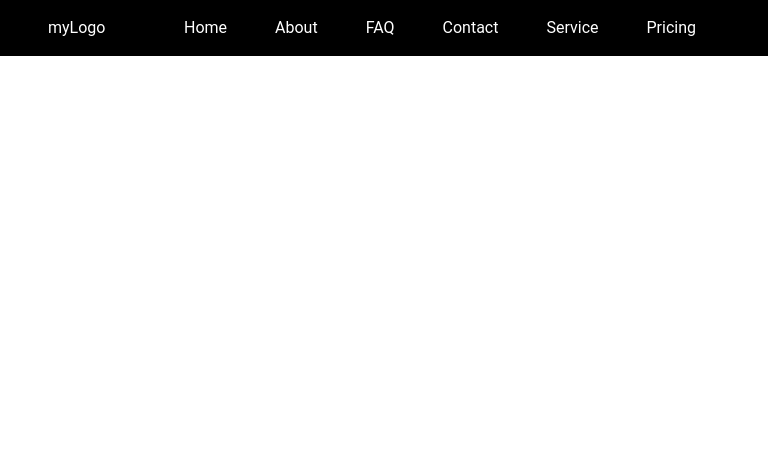
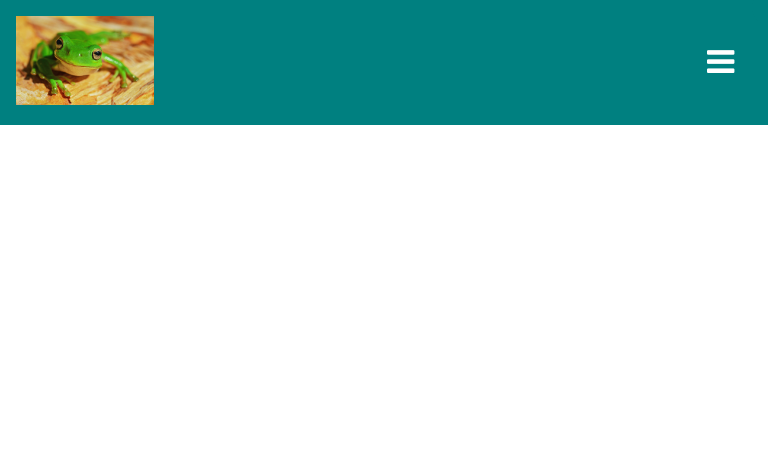
Before and after one commit to liptonzuma/Navbar-collection, a website: page index.html in a window 768 px wide. Drawn offline with Linux system fonts and the light colour scheme.

Commit message:
first commit

```diff
--- a/app.js
+++ /dev/null
@@ -1,27 +0,0 @@
-const package = n => {
-    const { links, style, background, color, logo, logoType, pathType } = n;
-    const navbar = document.querySelector("#navbar")
-    let brand;
-
-    if (logoType === "text") {
-        brand = `<a href="/home" class="logo">${logo}</a>`
-    } else if (logoType === "image") {
-        brand = `<a href="/home" class="logo">
-		 <img src=${logo} alt="logo-image"/>
-		 </a>`
-    } else {
-        alert("LogoType can only be text or image")
-    }
-
-
-    const li = links.map(link => {
-        return (
-            `<li ><a class="link" href="${pathType}${link}">${link}</a></li>`
-        )
-    })
-    const _listContainer = document.createElement("ul")
-    _listContainer.innerHTML = brand
-    _listContainer.classList.add("list-container")
-    _listContainer.innerHTML += li.join("");
-    navbar.appendChild(_listContainer)
-}
--- a/index.html
+++ b/index.html
@@ -6,24 +6,30 @@
     <meta http-equiv="X-UA-Compatible" content="IE=edge">
     <meta name="viewport" content="width=device-width, initial-scale=1.0">
     <title>package</title>
-    <link rel="stylesheet" href="style.css">
+    <link rel="stylesheet" href="simpleBar.css">
 </head>
 
 <body>
     <div>
         <nav id="navbar">
+        </nav>
 
-        </nav>
+
     </div>
-    <script src="app.js"></script>
+    <script src="simpleBar.js"></script>
     <script>
         package({
-            links: ["home", "about", "FAQ", "contact", "service", "Pricing"],
-            logoType: "text",
-            logo: "myLogo",
-            background: "red",
-            color: "black",
-            pathType: "#"
+            links: ["Home", "Service", "About", "contact", "Pricing", "FAQ", "support", "purchase"],
+            logoType: "image",
+            logo: "/toad.jpg",
+            background: "teal",
+            color: "white",
+            logoColor: "brown",
+            pathType: "#",
+            style: "drop",
+            humburgerColor: "white",
+            fixed: true,
+
         })
     </script>
 </body>
--- /dev/null
+++ b/simpleBar.css
@@ -0,0 +1,162 @@
+@import "/node_modules/font-awesome/css/font-awesome.min.css";
+* {
+    margin: 0;
+    padding: 0;
+    box-sizing: border-box;
+}
+
+.fixed {
+    position: fixed;
+    width: 100vw;
+    top: 0;
+    left: 0;
+}
+
+nav {
+    width: 100%;
+    display: flex;
+    padding: 1rem;
+    position: relative;
+    z-index: 10000;
+}
+
+.logo-text {
+    margin-right: auto !important;
+    width: 25%;
+    font-size: 1.4rem;
+    text-decoration: none;
+    font-family: "Lobster", cursive;
+    padding-left: 2rem;
+    position: relative;
+    z-index: 10000;
+}
+
+.logo-image {
+    margin-right: auto !important;
+    max-width: 20%;
+    position: relative;
+    z-index: 10000;
+}
+
+.link {
+    font-size: 1.1rem;
+    font-family: "Raleway", sans-serif;
+    font-weight: 500;
+    text-transform: capitalize;
+}
+
+.list-container {
+    list-style: none;
+    margin-left: auto;
+    display: flex;
+    justify-content: space-evenly;
+    align-items: center;
+}
+
+.list-container li {
+    margin-right: 3rem;
+}
+
+.list-container li a {
+    text-decoration: none;
+}
+
+.dropDown {
+    list-style: none;
+    padding: 0.5rem;
+    text-align: left;
+}
+
+.dropDown li {
+    padding: 0.4rem;
+}
+
+.dropDown li a {
+    height: 1rem;
+    line-height: 1rem;
+    padding: 0.3rem;
+}
+
+.dropDown li a:hover {
+    background: #000;
+}
+
+.menu {
+    font-size: 2rem;
+    display: none;
+    cursor: pointer;
+    margin-left: auto !important;
+}
+
+a {
+    cursor: pointer !important;
+}
+
+@media(max-width:990px) {
+    sc .logo-image {
+        max-width: 15%;
+    }
+    .list-container {
+        display: block;
+        position: fixed;
+        width: 50%;
+        height: 100%;
+        background: inherit;
+        color: white;
+        padding: 2rem 0rem 1.2rem 1rem;
+        font-size: 1.3rem;
+        text-transform: capitalize;
+        transition: 300ms ease-in-out;
+        overflow: scroll;
+    }
+    .list-container::-webkit-scrollbar {
+        display: none;
+    }
+    .right {
+        top: 4rem;
+        right: -100%;
+        text-align: center;
+    }
+    .left {
+        top: 4rem;
+        left: -100%;
+    }
+    .slide-from-right {
+        right: 0;
+    }
+    .slide-from-left {
+        left: 0;
+    }
+    .list-container li {
+        padding: 1.2rem 0rem 1.2rem 1rem;
+    }
+    /************** finish the drop******************/
+    .drop {
+        width: 100%;
+        height: 100%;
+        opacity: 0.9;
+        top: 0;
+        left: 0;
+        -webkit-clip-path: circle(2.1% at 100% 1%);
+        clip-path: circle(2.1% at 100% 1%);
+    }
+    .drop-from-top {
+        top: 4rem;
+        -webkit-clip-path: circle(139.7% at 99% 2%);
+        clip-path: circle(139.7% at 99% 2%);
+    }
+    .menu {
+        display: flex;
+        align-items: center;
+        cursor: pointer;
+        position: relative;
+        padding-right: 1.1rem;
+        z-index: 10000;
+    }
+}
+
+@media( min-width:764px)and (max-width:988px) {
+    .list-container {
+        padding-top: 6rem;
+    }
+}
--- /dev/null
+++ b/simpleBar.js
@@ -0,0 +1,118 @@
+const package = options => {
+    /********************Destructuring the parameters from the option object**************************/
+    const {
+        links,
+        style,
+        background,
+        color,
+        logo,
+        logoType,
+        pathType,
+        logoColor,
+        humburgerColor,
+        fixed,
+    } = options;
+
+    /*********************Checking if fixed is true and apply the fixed class else we take it out*************/
+    const navbar = document.querySelector("#navbar")
+    fixed ? document.querySelector("nav").classList.add("fixed") : document.querySelector("nav").classList.remove("fixed")
+
+
+    /********************checking if the logo is either text or an image*************************/
+    let brand;
+    if (logoType === "text") {
+        brand = `<a href="${pathType}home" class="logo-text">${logo}</a>`
+    } else if (logoType === "image") {
+        brand = `<a href="${pathType}home" class="logo">
+		 <img src=${logo} alt="logo-image" class="logo-image"/>
+		 </a>`
+    } else {
+        alert("LogoType can only be text or image")
+    }
+
+    /********************************converting the list into into the list item with the anchor tag******/
+
+    const li = links.map(link => {
+        return (
+            `<li class="list-item">
+            <a class="link ${link}-link" href="${pathType}${link}">
+            ${link}</a>
+            </li>`
+        )
+
+    })
+
+    /*************************************creating the humburger************************************/
+    const humurger = `<i class="fa fa-bars menu"></i>`
+    const _listContainer = document.createElement("ul")
+
+    /*****************************************adding the parts into the nav element*********************/
+    navbar.innerHTML += brand
+    _listContainer.classList.add("list-container")
+    _listContainer.innerHTML += li.join("");
+    navbar.appendChild(_listContainer)
+    navbar.innerHTML += humurger
+
+    /****************************************Applying the the users color picks************************/
+    navbar.style.backgroundColor = background
+
+    const navLink = document.querySelectorAll(".link")
+    const navbarBrand = document.querySelector(".logo-text")
+    if (navbarBrand) {
+        navbarBrand.style.color = logoColor
+
+    }
+    navLink.forEach(link => link.style.color = color)
+    navLink.forEach(link => link.addEventListener("mouseover", () => {
+            link.style.color = linkHoverColor
+        }))
+        /************************************************************************************* */
+        /***************************************Targeting the humburger***********************************************/
+    const menu = document.querySelector(".menu")
+    menu.style.color = humburgerColor
+    let action;
+    menu.addEventListener("click", () => {
+            if (menu.classList.contains("fa-bars")) {
+                menu.classList.remove("fa-bars")
+                menu.classList.add("fa-times")
+                _slide(action)
+            } else {
+                menu.classList.add("fa-bars")
+                _slide(action)
+            }
+        })
+        /********************************************************************************************/
+
+    /***************************Adding the style properties********************************/
+    const bar = document.querySelector(".list-container")
+    if (window.matchMedia("max-width:990px")) {
+
+
+        switch (style) {
+            case "slide-from-right":
+                bar.classList.add("right");
+                action = "slide-from-right"
+                console.log("right")
+                break;
+            case "slide-from-left":
+                action = "slide-from-left"
+                bar.classList.add("left");
+                break;
+            case "drop":
+                action = "drop-from-top"
+                bar.classList.add("drop");
+                break;
+            default:
+                break;
+        }
+    }
+    /*****************************************************************/
+
+
+    /**************actions**************/
+
+    const _slide = (act) => {
+            bar.classList.toggle(act)
+        }
+        /**************************add The hover propery****************/
+}
--- a/style.css
+++ /dev/null
@@ -1,37 +0,0 @@
-* {
-    margin: 0;
-    padding: 0;
-    box-sizing: border-box;
-}
-
-a {
-    text-decoration: none;
-    font-family: "Roboto", sans-serif;
-    color: white;
-}
-
-nav ul {
-    list-style: none;
-    display: flex;
-    padding-right: 3rem;
-}
-
-nav .logo {
-    margin-right: auto;
-    padding-left: 3rem;
-}
-
-.link {
-    text-transform: capitalize;
-    padding: 1.5rem;
-    transition: 400ms ease-in;
-}
-
-nav {
-    width: 100%;
-    height: 3.5rem;
-    line-height: 3.5rem;
-    background-color: black;
-}
-
-@media(max-width:768px) {}
```
Also changed, not shown: package.json (added, +22 -0 lines), README.md (added), atom.png (added), toad.jpg (added), 2 other files.
